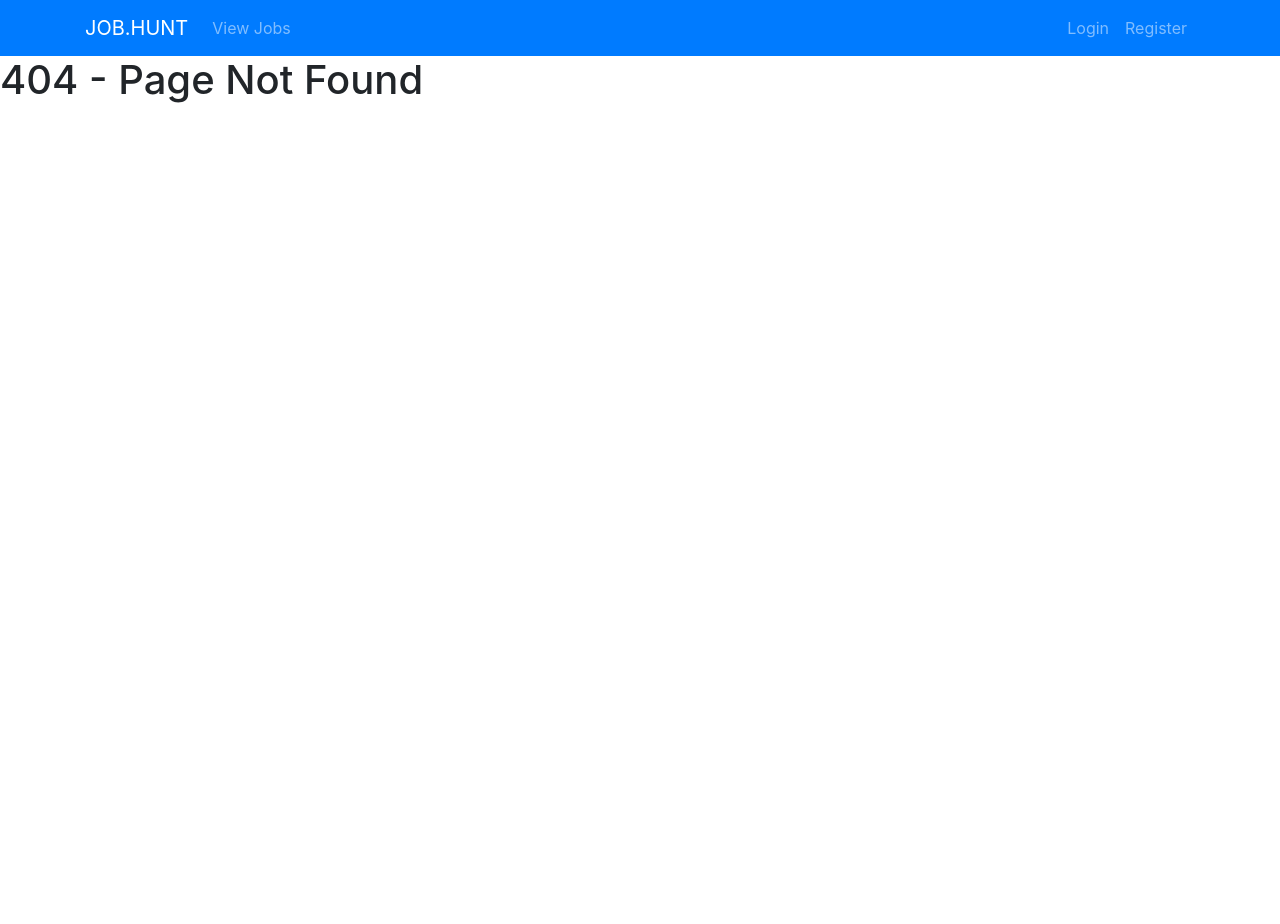
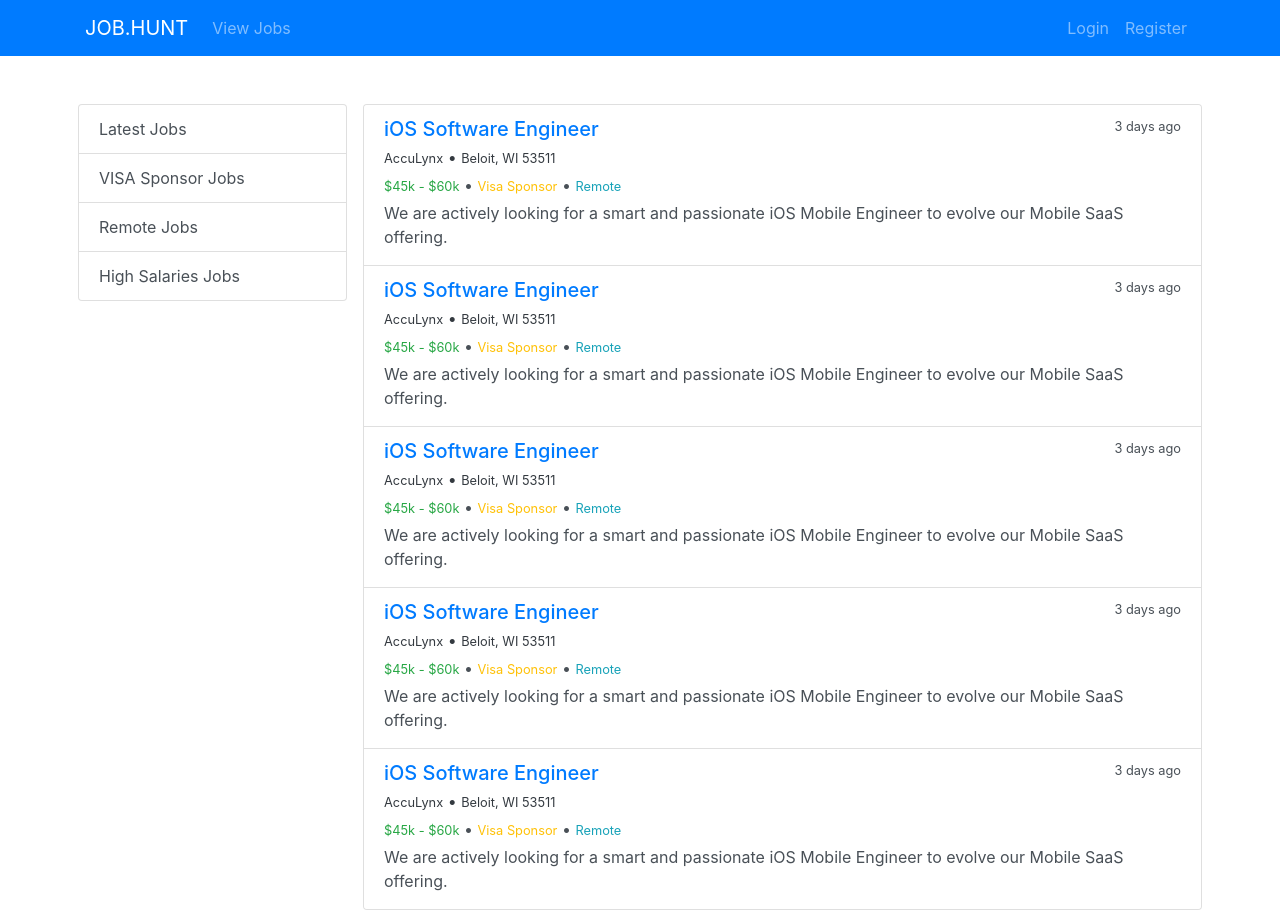
Before and after one commit to petehouston/mean-jobhunt, an Angular app in the folder client/: page /jobs in a window 1280 px wide. Before the commit this address led to /notfound. Shown: the top 924 px of the page. Before the commit the page ends 800 px from the top, so only its background shows below. Built offline with nearby package versions, Linux system fonts and the light colour scheme.

Commit message:
Fix #36: build job listing page

```diff
--- a/client/src/app/app-routing.module.ts
+++ b/client/src/app/app-routing.module.ts
@@ -4,12 +4,16 @@ import {NotFoundComponent} from "./not-found/not-found.component";
 import {HomeComponent} from "./home/home.component";
 import {LoginPageComponent} from "./login-page/login-page.component";
 import {RegisterPageComponent} from "./register-page/register-page.component";
+import {JobListingPageComponent} from "./job-listing-page/job-listing-page.component";
 
 
 const routes: Routes = [
-  { path: '', component: HomeComponent },
+  // { path: '', component: HomeComponent },
+  { path: '', redirectTo: 'jobs', pathMatch: 'full' },
   { path: 'login', component: LoginPageComponent },
   { path: 'register', component: RegisterPageComponent },
+  { path: 'jobs', component: JobListingPageComponent },
+
   { path: 'notfound', component: NotFoundComponent },
   { path: '**', redirectTo: 'notfound' }
 ];
--- a/client/src/app/app.component.html
+++ b/client/src/app/app.component.html
@@ -1,7 +1,7 @@
 <div id="app" class="">
   <nav class="navbar navbar-expand-lg navbar-dark bg-primary">
     <div class="container">
-      <a class="navbar-brand" href="#">JOB.HUNT</a>
+      <a class="navbar-brand" [routerLink]="['/']">JOB.HUNT</a>
 
         <div class="navbar-collapse collapse" *ngIf="!authService.currentUserValue; else authNavbar">
           <ul class="navbar-nav">
@@ -29,7 +29,7 @@
               <a class="nav-link" href="#">Add Job</a>
             </li>
 <!--            <li class="nav-item">-->
-<!--              <a class="nav-link" href="#">Profile</a>-->
+<!--              <a class="nav-git link" href="#">Profile</a>-->
 <!--            </li>-->
 
           </ul>
@@ -44,3 +44,9 @@
   </nav>
 </div>
 <router-outlet></router-outlet>
+
+<div class="container">
+  <footer class="footer">
+    <p class="text-center">Made with {{"&#x2764;"}} @ 2019.</p>
+  </footer>
+</div>
--- a/client/src/app/app.module.ts
+++ b/client/src/app/app.module.ts
@@ -10,6 +10,7 @@ import { LoginPageComponent } from './login-page/login-page.component';
 import { RegisterPageComponent } from './register-page/register-page.component';
 import {JwtInterceptor} from './services/interceptors/jwt.interceptor';
 import {ReactiveFormsModule} from "@angular/forms";
+import { JobListingPageComponent } from './job-listing-page/job-listing-page.component';
 
 @NgModule({
   declarations: [
@@ -17,7 +18,8 @@ import {ReactiveFormsModule} from "@angular/forms";
     HomeComponent,
     NotFoundComponent,
     LoginPageComponent,
-    RegisterPageComponent
+    RegisterPageComponent,
+    JobListingPageComponent
   ],
   imports: [
     BrowserModule,
--- /dev/null
+++ b/client/src/app/job-listing-page/job-listing-page.component.html
@@ -0,0 +1,113 @@
+<div class="container">
+  <div class="row">
+    <div class="col-md-3 px-2 py-5">
+      <div class="list-group">
+        <a href="#" class="list-group-item list-group-item-action">Latest Jobs</a>
+        <a href="#" class="list-group-item list-group-item-action">VISA Sponsor Jobs</a>
+        <a href="#" class="list-group-item list-group-item-action">Remote Jobs</a>
+        <a href="#" class="list-group-item list-group-item-action">High Salaries Jobs</a>
+      </div>
+    </div>
+
+    <div class="col-md-9 px-2 py-5">
+      <div class="card">
+        <div class="list-group list-group-flush">
+          <a href="#" class="list-group-item list-group-item-action">
+            <div class="d-flex w-100 justify-content-between">
+              <h5 class="mb-1 text-primary">iOS Software Engineer</h5>
+              <small>3 days ago</small>
+            </div>
+            <p class="mb-1 text-dark">
+              <small>AccuLynx</small> {{"&#8226;"}}
+              <small>Beloit, WI 53511</small>
+            </p>
+            <p class="mb-1">
+              <small class="text-success">$45k - $60k</small> {{"&#8226;"}}
+              <small class="text-warning">Visa Sponsor</small> {{"&#8226;"}}
+              <small class="text-info">Remote</small>
+            </p>
+            <p class="mb-1">We are actively looking for a smart and passionate iOS Mobile Engineer to evolve our Mobile SaaS offering.</p>
+          </a>
+
+          <a href="#" class="list-group-item list-group-item-action">
+            <div class="d-flex w-100 justify-content-between">
+              <h5 class="mb-1 text-primary">iOS Software Engineer</h5>
+              <small>3 days ago</small>
+            </div>
+            <p class="mb-1 text-dark">
+              <small>AccuLynx</small> {{"&#8226;"}}
+              <small>Beloit, WI 53511</small>
+            </p>
+            <p class="mb-1">
+              <small class="text-success">$45k - $60k</small> {{"&#8226;"}}
+              <small class="text-warning">Visa Sponsor</small> {{"&#8226;"}}
+              <small class="text-info">Remote</small>
+            </p>
+            <p class="mb-1">We are actively looking for a smart and passionate iOS Mobile Engineer to evolve our Mobile SaaS offering.</p>
+          </a>
+
+
+
+          <a href="#" class="list-group-item list-group-item-action">
+            <div class="d-flex w-100 justify-content-between">
+              <h5 class="mb-1 text-primary">iOS Software Engineer</h5>
+              <small>3 days ago</small>
+            </div>
+            <p class="mb-1 text-dark">
+              <small>AccuLynx</small> {{"&#8226;"}}
+              <small>Beloit, WI 53511</small>
+            </p>
+            <p class="mb-1">
+              <small class="text-success">$45k - $60k</small> {{"&#8226;"}}
+              <small class="text-warning">Visa Sponsor</small> {{"&#8226;"}}
+              <small class="text-info">Remote</small>
+            </p>
+            <p class="mb-1">We are actively looking for a smart and passionate iOS Mobile Engineer to evolve our Mobile SaaS offering.</p>
+          </a>
+
+
+
+          <a href="#" class="list-group-item list-group-item-action">
+            <div class="d-flex w-100 justify-content-between">
+              <h5 class="mb-1 text-primary">iOS Software Engineer</h5>
+              <small>3 days ago</small>
+            </div>
+            <p class="mb-1 text-dark">
+              <small>AccuLynx</small> {{"&#8226;"}}
+              <small>Beloit, WI 53511</small>
+            </p>
+            <p class="mb-1">
+              <small class="text-success">$45k - $60k</small> {{"&#8226;"}}
+              <small class="text-warning">Visa Sponsor</small> {{"&#8226;"}}
+              <small class="text-info">Remote</small>
+            </p>
+            <p class="mb-1">We are actively looking for a smart and passionate iOS Mobile Engineer to evolve our Mobile SaaS offering.</p>
+          </a>
+
+
+          <a href="#" class="list-group-item list-group-item-action">
+            <div class="d-flex w-100 justify-content-between">
+              <h5 class="mb-1 text-primary">iOS Software Engineer</h5>
+              <small>3 days ago</small>
+            </div>
+            <p class="mb-1 text-dark">
+              <small>AccuLynx</small> {{"&#8226;"}}
+              <small>Beloit, WI 53511</small>
+            </p>
+            <p class="mb-1">
+              <small class="text-success">$45k - $60k</small> {{"&#8226;"}}
+              <small class="text-warning">Visa Sponsor</small> {{"&#8226;"}}
+              <small class="text-info">Remote</small>
+            </p>
+            <p class="mb-1">We are actively looking for a smart and passionate iOS Mobile Engineer to evolve our Mobile SaaS offering.</p>
+          </a>
+
+        </div>
+      </div>
+
+      <p class="mt-3 text-center">
+      <button class="btn btn-outline-info">Load more</button>
+      </p>
+    </div>
+  </div>
+</div>
--- /dev/null
+++ b/client/src/app/job-listing-page/job-listing-page.component.ts
@@ -0,0 +1,15 @@
+import { Component, OnInit } from '@angular/core';
+
+@Component({
+  selector: 'app-job-listing-page',
+  templateUrl: './job-listing-page.component.html',
+  styleUrls: ['./job-listing-page.component.css']
+})
+export class JobListingPageComponent implements OnInit {
+
+  constructor() { }
+
+  ngOnInit() {
+  }
+
+}
```
Also changed, not shown: client/src/app/job-listing-page/job-listing-page.component.css (added).
